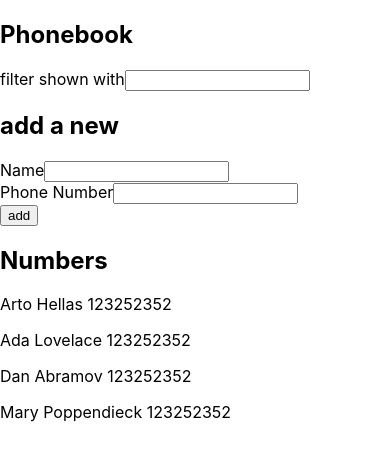
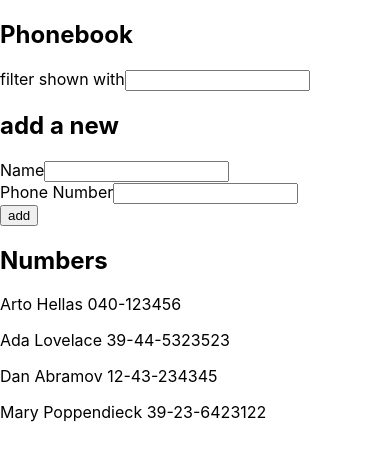
Before and after one commit to perterHUAN/fullstackopen, a React (Create React App) app in the folder part2/phone-book/: page / in a window 390 px wide. Shown: the top 460 px of the page. Built offline with nearby package versions, Linux system fonts and the light colour scheme; data requests are answered from the project's data file.

Commit message:
2.11 phone book get data from server

```diff
--- a/part2/phone-book/package.json
+++ b/part2/phone-book/package.json
@@ -6,6 +6,7 @@
     "@testing-library/jest-dom": "^5.17.0",
     "@testing-library/react": "^13.4.0",
     "@testing-library/user-event": "^13.5.0",
+    "axios": "^1.6.7",
     "react": "^18.2.0",
     "react-dom": "^18.2.0",
     "react-scripts": "5.0.1",
--- a/part2/phone-book/src/App.js
+++ b/part2/phone-book/src/App.js
@@ -1,18 +1,19 @@
-import React, { useCallback } from "react";
+import React, { useCallback, useEffect } from "react";
 import Filter from "./Filter";
 import PersonForm from "./PersonForm";
 import Persons from "./Persons";
+import axios from "axios";
 
 function App() {
   const [newName, setNewName] = React.useState("");
   const [phoneNumber, setPhoneNumber] = React.useState("");
   const [search, setSearch] = React.useState("");
-  const [persons, setPersons] = React.useState([
-    { name: "Arto Hellas", phoneNumber: "123252352", idx: 1 },
-    { name: "Ada Lovelace", phoneNumber: "123252352", idx: 2 },
-    { name: "Dan Abramov", phoneNumber: "123252352", idx: 3 },
-    { name: "Mary Poppendieck", phoneNumber: "123252352", idx: 4 },
-  ]);
+  const [persons, setPersons] = React.useState([]);
+  useEffect(() => {
+    axios
+      .get("http://localhost:3001/persons")
+      .then((response) => setPersons(response.data));
+  }, []);
   function handleChangeName(event) {
     const value = event.target.value;
     setNewName(value);
--- a/part2/phone-book/src/db.json
+++ b/part2/phone-book/src/db.json
@@ -2,22 +2,22 @@
   "persons":[
     {
       "name": "Arto Hellas",
-      "number": "040-123456",
+      "phoneNumber": "040-123456",
       "id": 1
     },
     {
       "name": "Ada Lovelace",
-      "number": "39-44-5323523",
+      "phoneNumber": "39-44-5323523",
       "id": 2
     },
     {
       "name": "Dan Abramov",
-      "number": "12-43-234345",
+      "phoneNumber": "12-43-234345",
       "id": 3
     },
     {
       "name": "Mary Poppendieck",
-      "number": "39-23-6423122",
+      "phoneNumber": "39-23-6423122",
       "id": 4
     }
   ]
```
Also changed, not shown: 1 other file (tests, documents, lock files or other folders).
